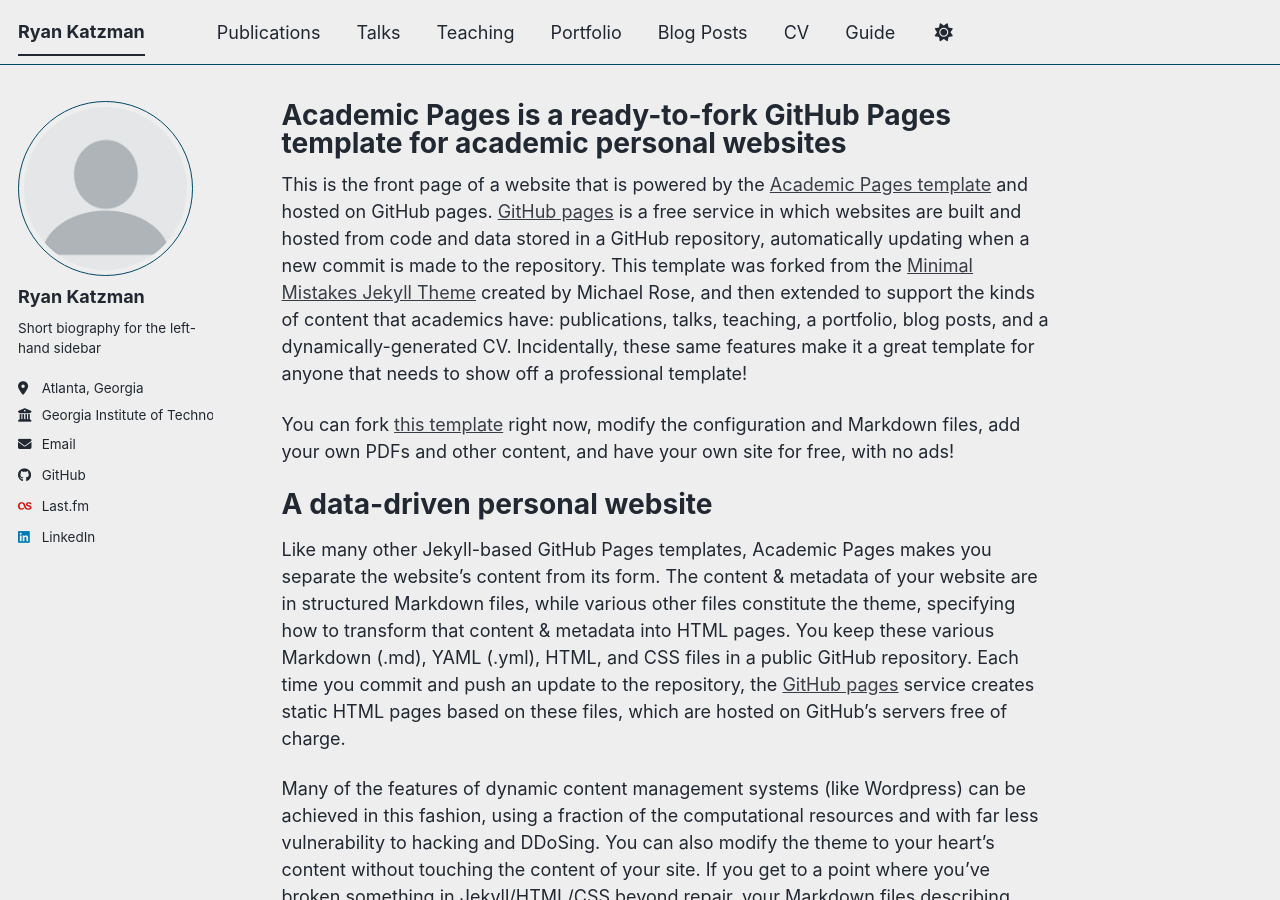
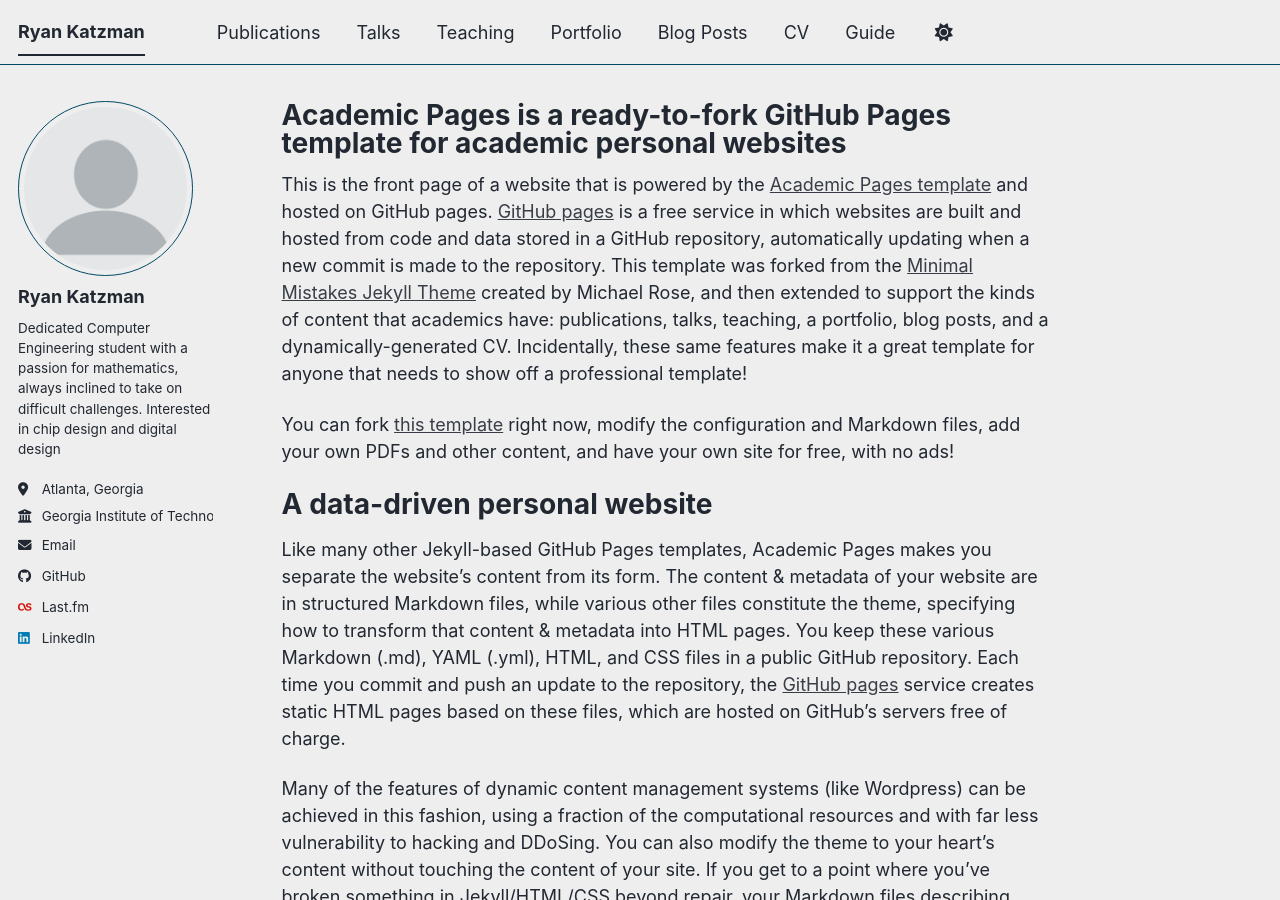
Before and after one commit to ryankatzman/ryankatzman.github.io, a Jekyll site: the page built from _pages/about.md, in a window 1280 px wide and 900 px high. Built offline with Jekyll 4.4.1, drawn with Linux system fonts in a browser that asks for light colours; a script bundle is joined from its source files by our own code; library files that are not in the unit come from our copies.

Commit message:
Update _config.yml

```diff
--- a/_config.yml
+++ b/_config.yml
@@ -26,7 +26,7 @@
   avatar           : "profile.png"
   name             : "Ryan Katzman"
   pronouns         : # example: "she/her"
-  bio              : "Short biography for the left-hand sidebar"
+  bio              : "Dedicated Computer Engineering student with a passion for mathematics, always inclined to take on difficult challenges. Interested in chip design and digital design"
   location         : "Atlanta, Georgia"
   employer         : "Georgia Institute of Technology"
   uri              : # URL
```
